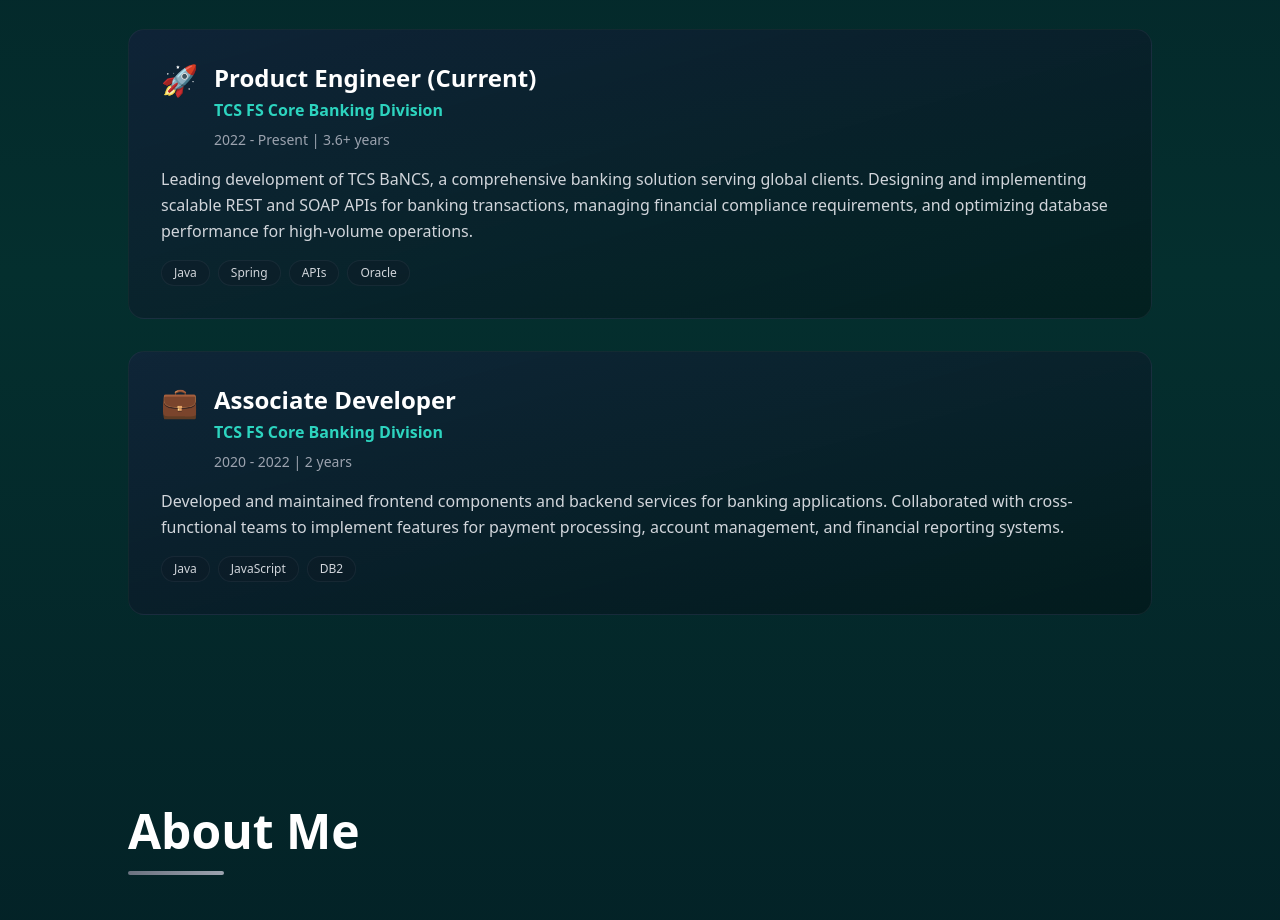
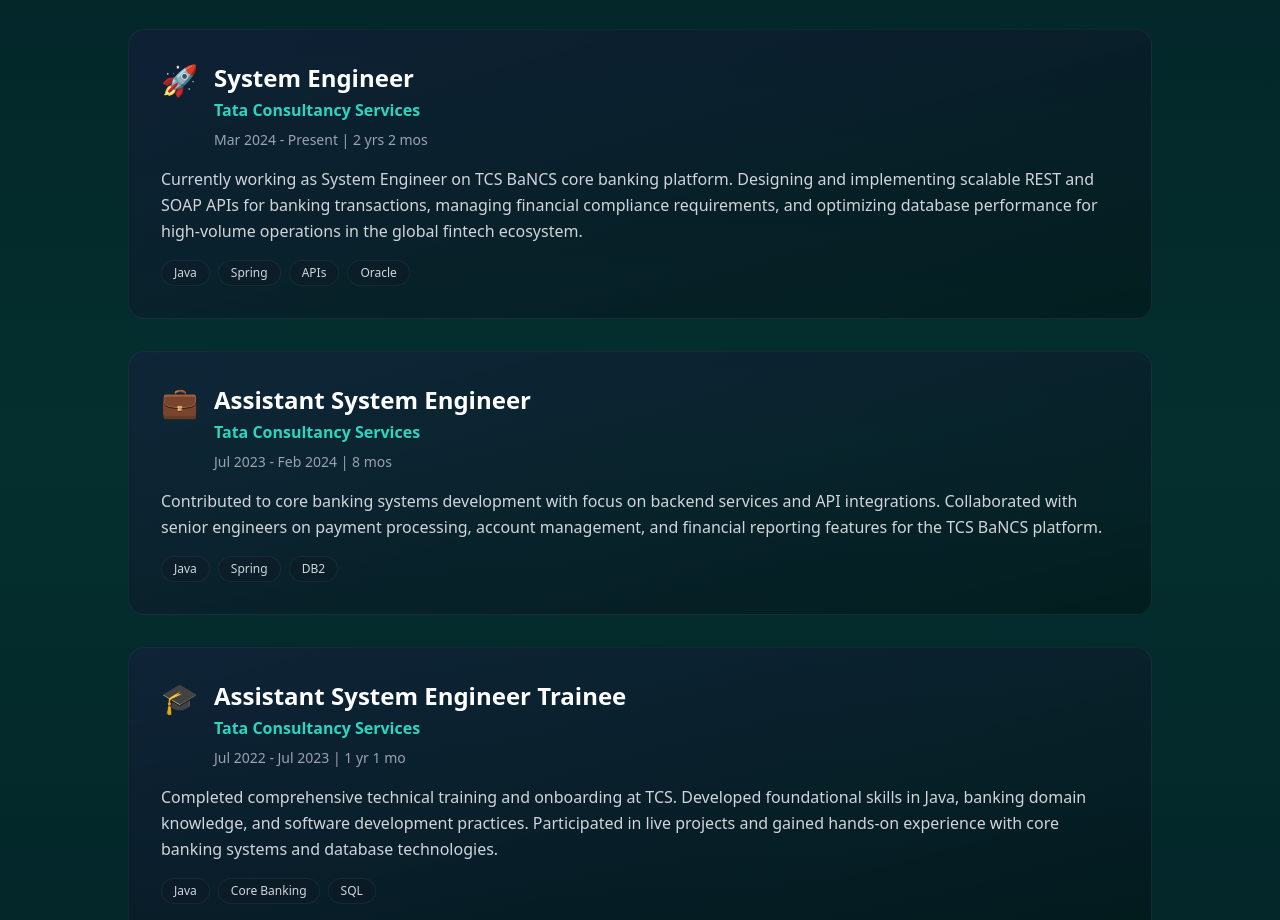
Before and after one commit to Barani-Dharan-S/my-portfolio, a React (Vite) app: page / in a window 1280 px wide. Shown: the part 1880-2800 px from the top of the page. Built offline with nearby package versions, Linux system fonts and the light colour scheme; the HTML template or start-up script is replaced by a standard one.

Commit message:
Update work experience timeline with accurate TCS roles and dates

```diff
--- a/src/App.jsx
+++ b/src/App.jsx
@@ -56,7 +56,7 @@
                 Baranidharan S
               </h1>
               <p className="text-base md:text-lg text-gray-300 font-semibold">
-                Product Engineer · TCS FS Core Banking · Full Stack Developer
+                System Engineer · TCS Core Banking · Full Stack Developer
               </p>
             </div>
           </div>
@@ -172,13 +172,13 @@
                 <div className="flex items-start gap-4 mb-4">
                   <div className="text-3xl">🚀</div>
                   <div className="flex-1">
-                    <h3 className="text-2xl font-bold text-white mb-1">Product Engineer (Current)</h3>
-                    <p className="text-teal-400 font-semibold mb-2">TCS FS Core Banking Division</p>
-                    <p className="text-gray-400 text-sm">2022 - Present | 3.6+ years</p>
+                    <h3 className="text-2xl font-bold text-white mb-1">System Engineer</h3>
+                    <p className="text-teal-400 font-semibold mb-2">Tata Consultancy Services</p>
+                    <p className="text-gray-400 text-sm">Mar 2024 - Present | 2 yrs 2 mos</p>
                   </div>
                 </div>
                 <p className="text-gray-300 leading-relaxed mb-4">
-                  Leading development of TCS BaNCS, a comprehensive banking solution serving global clients. Designing and implementing scalable REST and SOAP APIs for banking transactions, managing financial compliance requirements, and optimizing database performance for high-volume operations.
+                  Currently working as System Engineer on TCS BaNCS core banking platform. Designing and implementing scalable REST and SOAP APIs for banking transactions, managing financial compliance requirements, and optimizing database performance for high-volume operations in the global fintech ecosystem.
                 </p>
                 <div className="flex flex-wrap gap-2">
                   <span className="px-3 py-1 bg-gray-900/30 border border-gray-600/20 text-gray-300 rounded-full text-xs font-medium">Java</span>
@@ -194,18 +194,39 @@
                 <div className="flex items-start gap-4 mb-4">
                   <div className="text-3xl">💼</div>
                   <div className="flex-1">
-                    <h3 className="text-2xl font-bold text-white mb-1">Associate Developer</h3>
-                    <p className="text-teal-400 font-semibold mb-2">TCS FS Core Banking Division</p>
-                    <p className="text-gray-400 text-sm">2020 - 2022 | 2 years</p>
+                    <h3 className="text-2xl font-bold text-white mb-1">Assistant System Engineer</h3>
+                    <p className="text-teal-400 font-semibold mb-2">Tata Consultancy Services</p>
+                    <p className="text-gray-400 text-sm">Jul 2023 - Feb 2024 | 8 mos</p>
                   </div>
                 </div>
                 <p className="text-gray-300 leading-relaxed mb-4">
-                  Developed and maintained frontend components and backend services for banking applications. Collaborated with cross-functional teams to implement features for payment processing, account management, and financial reporting systems.
+                  Contributed to core banking systems development with focus on backend services and API integrations. Collaborated with senior engineers on payment processing, account management, and financial reporting features for the TCS BaNCS platform.
                 </p>
                 <div className="flex flex-wrap gap-2">
                   <span className="px-3 py-1 bg-gray-900/30 border border-gray-600/20 text-gray-300 rounded-full text-xs font-medium">Java</span>
-                  <span className="px-3 py-1 bg-gray-900/30 border border-gray-600/20 text-gray-300 rounded-full text-xs font-medium">JavaScript</span>
+                  <span className="px-3 py-1 bg-gray-900/30 border border-gray-600/20 text-gray-300 rounded-full text-xs font-medium">Spring</span>
                   <span className="px-3 py-1 bg-gray-900/30 border border-gray-600/20 text-gray-300 rounded-full text-xs font-medium">DB2</span>
+                </div>
+              </div>
+            </div>
+
+            <div className="scroll-animate animate-slide-in-left">
+              <div className="bg-gradient-to-br from-purple-950/20 to-black/30 border border-gray-600/20 rounded-2xl p-8 backdrop-blur-xl hover:border-gray-600/40 transition-all duration-300">
+                <div className="flex items-start gap-4 mb-4">
+                  <div className="text-3xl">🎓</div>
+                  <div className="flex-1">
+                    <h3 className="text-2xl font-bold text-white mb-1">Assistant System Engineer Trainee</h3>
+                    <p className="text-teal-400 font-semibold mb-2">Tata Consultancy Services</p>
+                    <p className="text-gray-400 text-sm">Jul 2022 - Jul 2023 | 1 yr 1 mo</p>
+                  </div>
+                </div>
+                <p className="text-gray-300 leading-relaxed mb-4">
+                  Completed comprehensive technical training and onboarding at TCS. Developed foundational skills in Java, banking domain knowledge, and software development practices. Participated in live projects and gained hands-on experience with core banking systems and database technologies.
+                </p>
+                <div className="flex flex-wrap gap-2">
+                  <span className="px-3 py-1 bg-gray-900/30 border border-gray-600/20 text-gray-300 rounded-full text-xs font-medium">Java</span>
+                  <span className="px-3 py-1 bg-gray-900/30 border border-gray-600/20 text-gray-300 rounded-full text-xs font-medium">Core Banking</span>
+                  <span className="px-3 py-1 bg-gray-900/30 border border-gray-600/20 text-gray-300 rounded-full text-xs font-medium">SQL</span>
                 </div>
               </div>
             </div>
@@ -222,7 +243,7 @@
           <div className="grid md:grid-cols-3 gap-8 mb-12">
             <div className="md:col-span-2 scroll-animate animate-slide-in-left">
               <p className="text-gray-300 leading-relaxed mb-6 text-lg">
-                I'm a <span className="text-white font-semibold">Product Engineer</span> with 3.5 years of experience at <span className="text-white font-semibold">TCS</span>, specializing in Core Banking solutions. I have built robust web applications and backend services for the financial sector, with deep expertise in full-stack development.
+                I'm a <span className="text-white font-semibold">System Engineer</span> with 3.6+ years of experience at <span className="text-white font-semibold">Tata Consultancy Services</span>, specializing in Core Banking solutions. I have built robust web applications and backend services for the financial sector, with deep expertise in full-stack development.
               </p>
               <p className="text-gray-300 leading-relaxed text-lg">
                 Currently contributing to <span className="text-white font-semibold">TCS BaNCS</span>, a comprehensive banking solution serving global clients. Driven by curiosity and passion for fintech innovation, I continuously explore emerging technologies to solve complex banking problems.
@@ -231,11 +252,11 @@
 
             <div className="bg-gradient-to-br from-purple-950/20 to-black/30 border border-gray-600/20 rounded-2xl p-6 backdrop-blur-xl scroll-animate animate-slide-in-right">
               <div className="text-center">
-                <div className="text-4xl font-bold text-white mb-2">3.6</div>
+                <div className="text-4xl font-bold text-white mb-2">3.6+</div>
                 <p className="text-gray-300/80 text-sm">Years of Experience</p>
                 <div className="mt-6 pt-6 border-t border-gray-600/20">
                   <div className="text-2xl font-bold text-white mb-1">TCS</div>
-                  <p className="text-gray-300/80 text-sm">Product Engineer</p>
+                  <p className="text-gray-300/80 text-sm">System Engineer</p>
                 </div>
               </div>
             </div>
```
